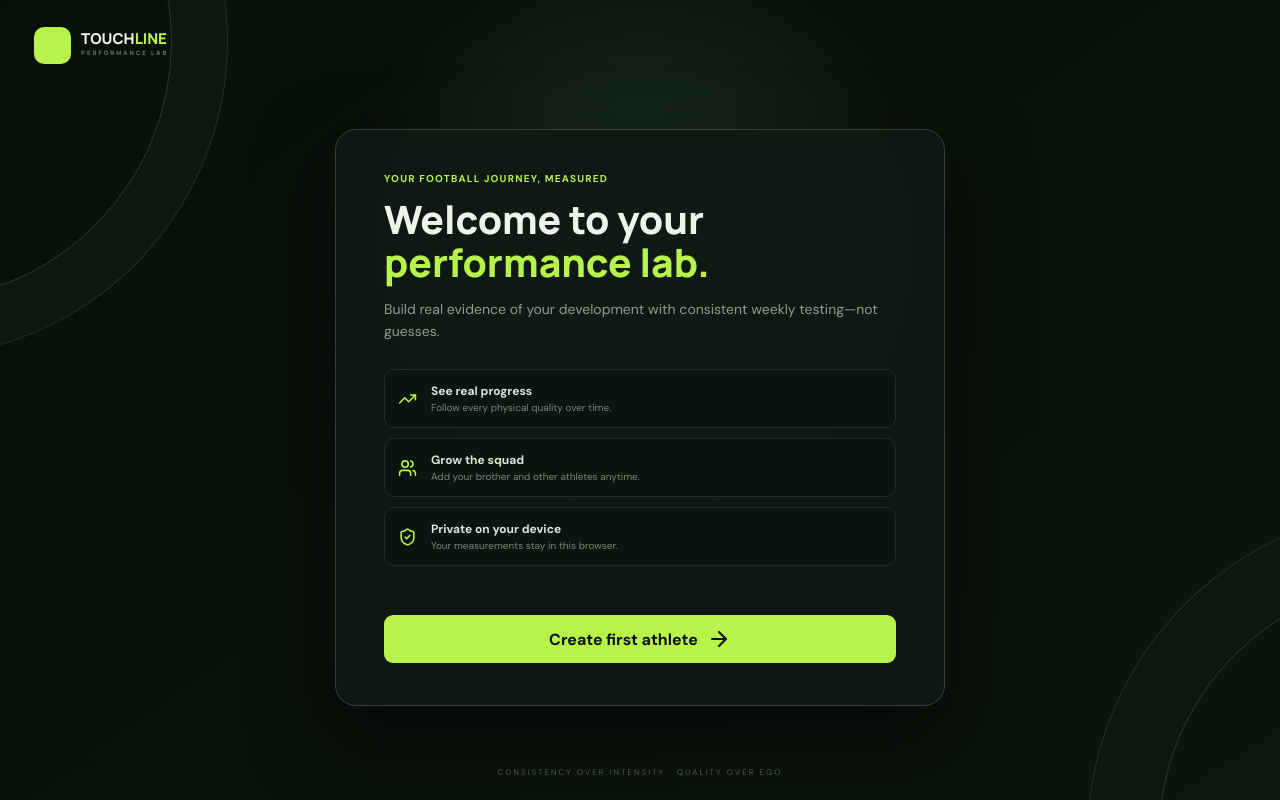
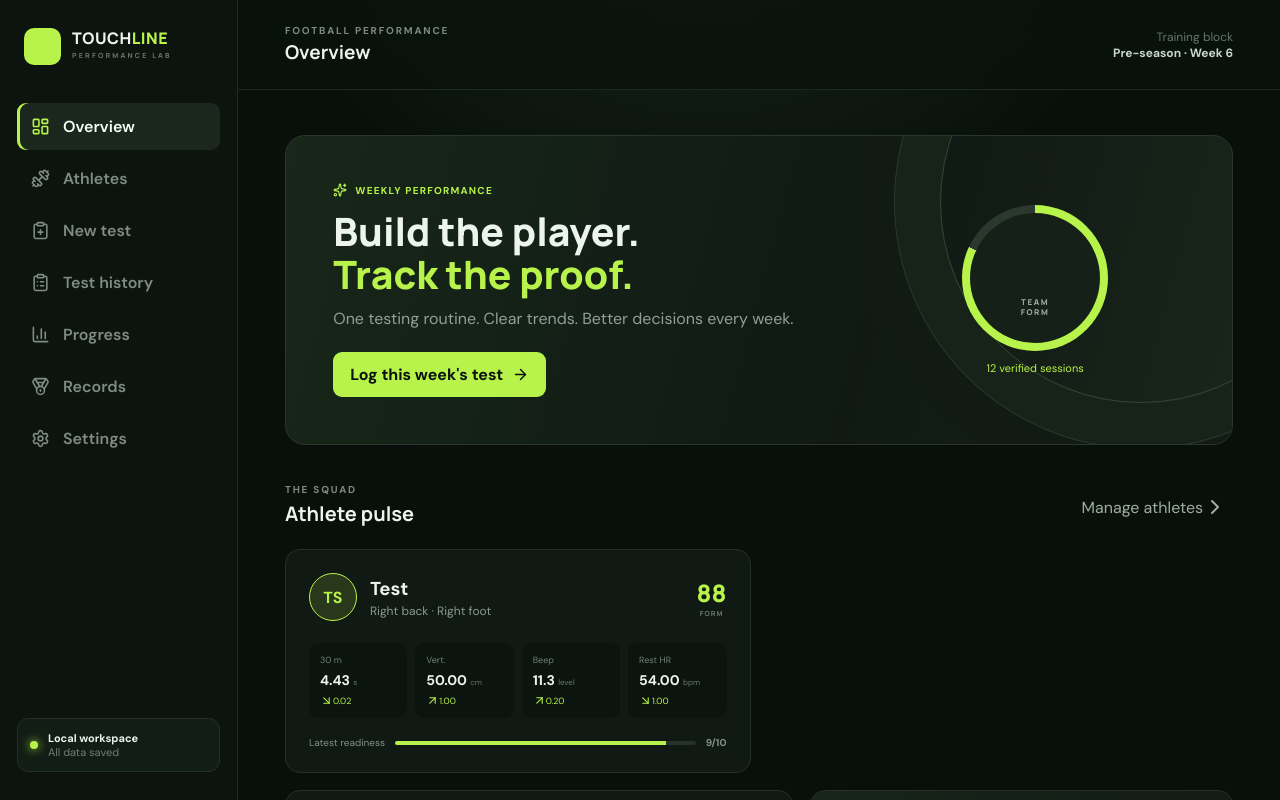
Before and after one commit to Belkayou07/touchline-performance-lab, a React (Vite) app: page / in a window 1280 px wide. Shown: the top 800 px of the page. Built offline with nearby package versions, Linux system fonts and the light colour scheme.

Commit message:
Add 12-week Test athlete demo data

```diff
--- a/src/data/seed.ts
+++ b/src/data/seed.ts
@@ -1,5 +1,23 @@
 import { Athlete, TestSession } from '../types';
 
-// Production starts clean. Real data is created through onboarding and testing.
-export const seedAthletes: Athlete[] = [];
-export const seedSessions: TestSession[] = [];
+export const seedAthletes: Athlete[] = [
+ {id:'demo-test',name:'Test',position:'Right back',birthYear:2004,height:180,dominantFoot:'Right',color:'#b7f34a',initials:'TS'}
+];
+
+const weeks=['2026-04-19','2026-04-26','2026-05-03','2026-05-10','2026-05-17','2026-05-24','2026-05-31','2026-06-07','2026-06-14','2026-06-21','2026-06-28','2026-07-05'];
+const readiness=[7,8,6,8,7,9,8,7,9,8,8,9];
+const weight=[73.8,73.7,73.9,73.5,73.4,73.3,73.2,73.1,73.0,72.9,72.8,72.7];
+const sprint10=[1.96,1.94,1.95,1.92,1.91,1.90,1.92,1.89,1.88,1.87,1.86,1.85];
+const sprint30=[4.68,4.64,4.66,4.59,4.57,4.55,4.58,4.52,4.49,4.48,4.45,4.43];
+const jump=[42,43,42,44,45,46,45,47,48,48,49,50];
+const broadJump=[214,217,216,220,222,225,224,228,230,232,234,237];
+const pushups=[32,34,33,36,38,39,40,42,43,45,46,48];
+const plank=[82,87,85,92,96,101,104,108,113,118,123,130];
+const beep=[9.8,10.0,9.9,10.2,10.3,10.5,10.5,10.7,10.8,11.0,11.1,11.3];
+const restingHr=[61,60,62,59,59,58,58,57,56,56,55,54];
+
+export const seedSessions: TestSession[] = weeks.map((date,i)=>({
+ id:`demo-session-${i+1}`,athleteId:'demo-test',date,readiness:readiness[i],
+ notes:i===0?'Baseline testing session':i===11?'Strong finish to the 12-week block':'Weekly demo assessment',
+ values:{weight:weight[i],sprint10:sprint10[i],sprint30:sprint30[i],jump:jump[i],broadJump:broadJump[i],pushups:pushups[i],plank:plank[i],beep:beep[i],restingHr:restingHr[i]}
+}));
```
